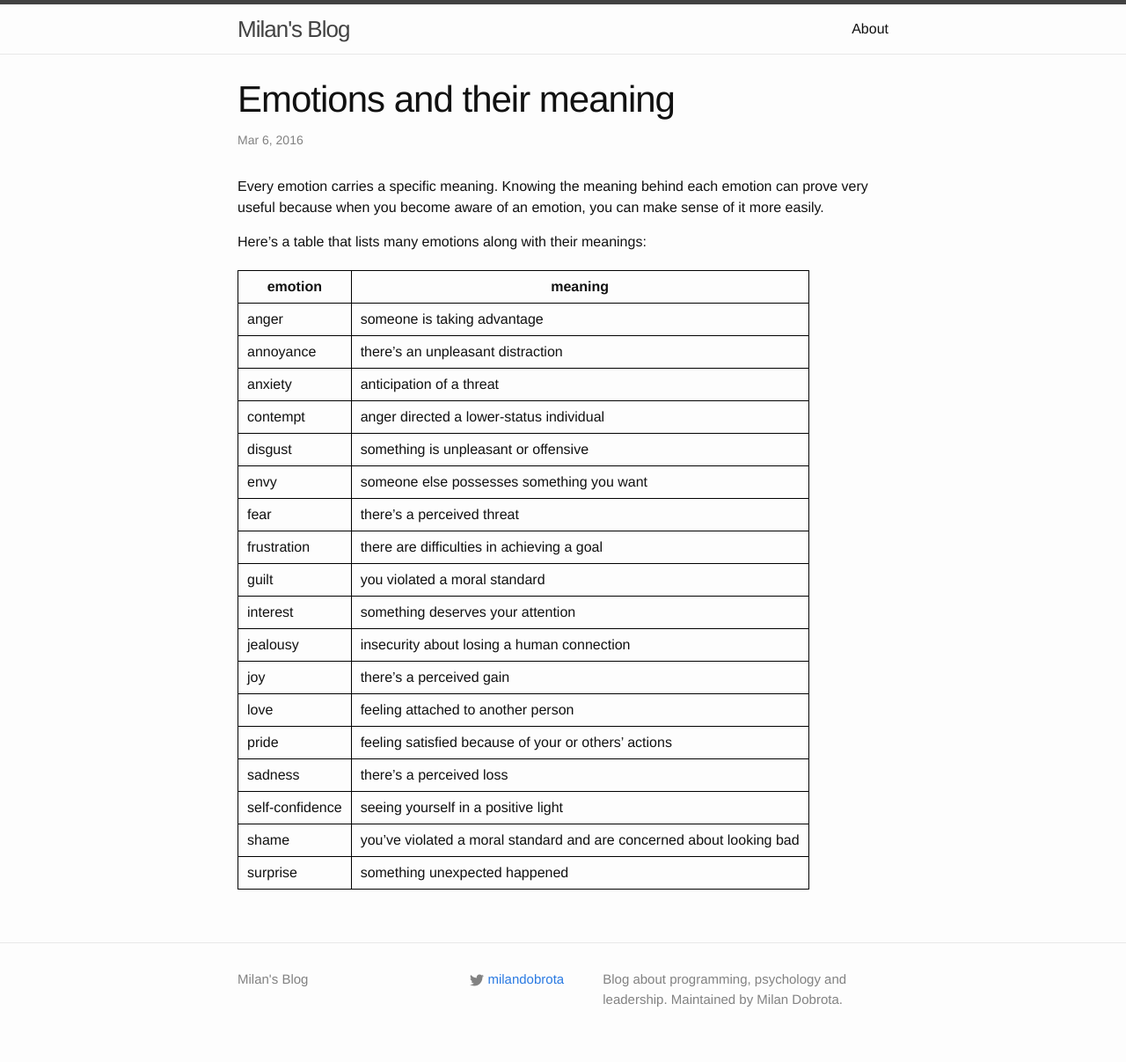
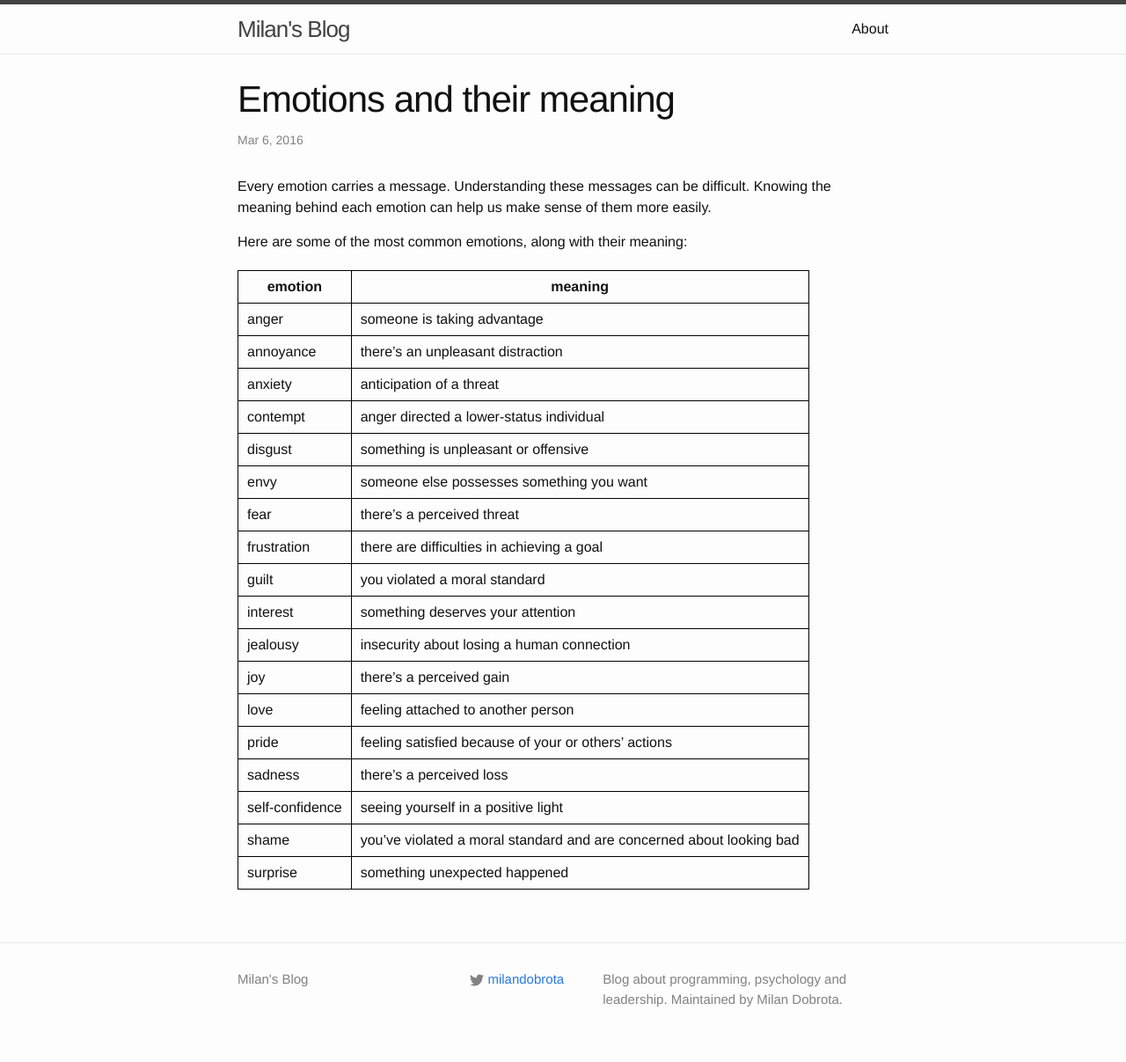
Before and after one commit to milandobrota/milandobrota.github.io, a Jekyll site: the page built from _posts/2016-03-06-emotions-and-their-meaning.md, in a window 1280 px wide. Shown: the whole page at 88% size. Built offline with Jekyll 4.4.1, drawn with Linux system fonts in a browser that asks for light colours.

Commit message:
emotions and their meaning

```diff
--- a/_posts/2016-03-06-emotions-and-their-meaning.md
+++ b/_posts/2016-03-06-emotions-and-their-meaning.md
@@ -4,9 +4,9 @@ title: Emotions and their meaning
 date: '2016-03-06T00:00:00-05:00'
 tags: []
 ---
-Every emotion carries a specific meaning. Knowing the meaning behind each emotion can prove very useful because when you become aware of an emotion, you can make sense of it more easily.
+Every emotion carries a message. Understanding these messages can be difficult. Knowing the meaning behind each emotion can help us make sense of them more easily.
 
-Here's a table that lists many emotions along with their meanings:
+Here are some of the most common emotions, along with their meaning:
 
 |---------------------+--------------------------------------------------------------------|
 |emotion              |meaning                                                             |
```
